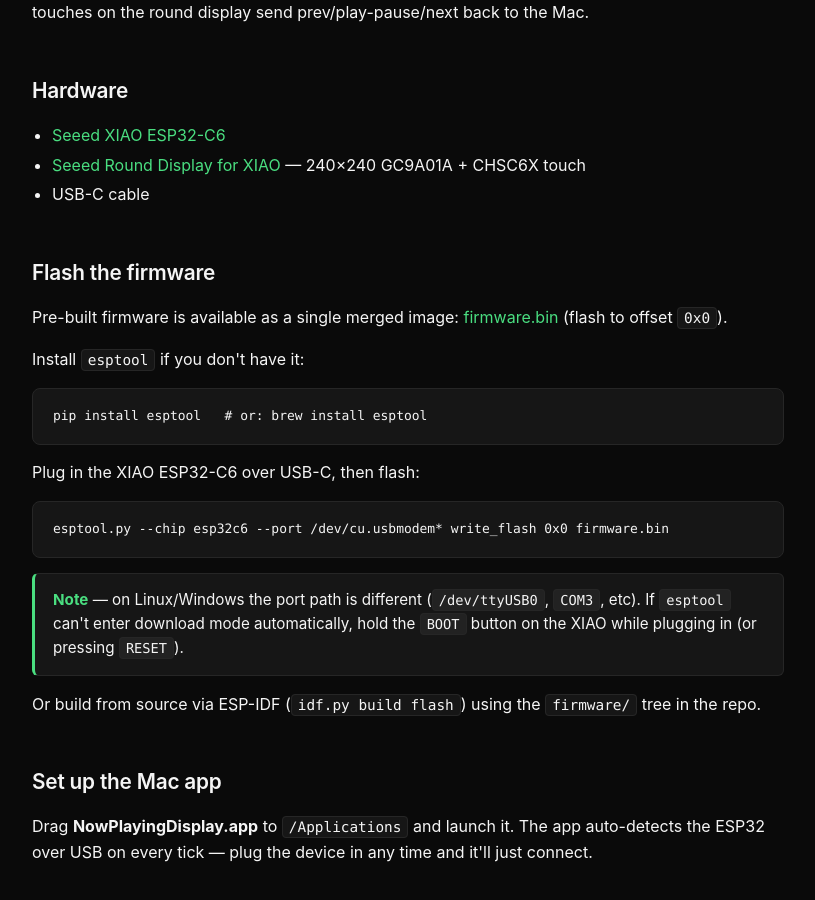
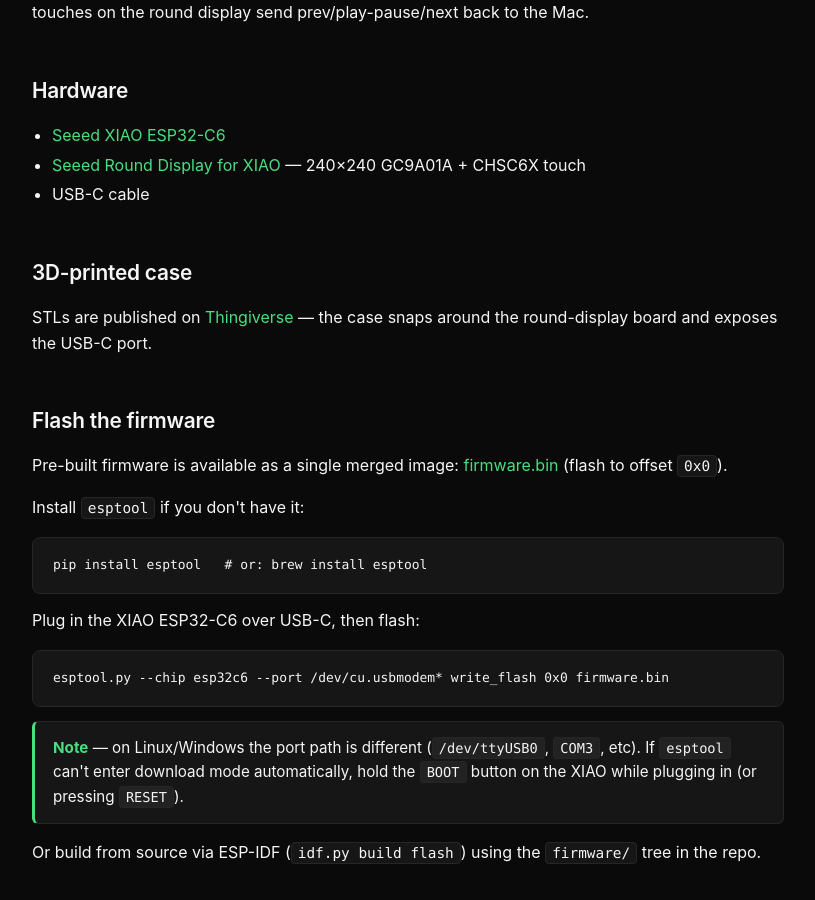
Before and after one commit to gxlabs/gxlabs.github.io, a Jekyll site: the page now-playing/index.html, which Jekyll copies as it is, in a window 1280 px wide and 900 px high, scrolled down 1635 px. Shown: the whole window, without its empty margins (232-1047 px from the left). Built offline with Jekyll 4.4.1, drawn with Linux system fonts in a browser that asks for light colours.

Commit message:
add 3D-printed case section linking to Thingiverse
Co-Authored-By: Claude Opus 4.7 (1M context) <noreply@anthropic.com>

```diff
--- a/now-playing/index.html
+++ b/now-playing/index.html
@@ -167,6 +167,9 @@
     <li>USB-C cable</li>
   </ul>
 
+  <h2>3D-printed case</h2>
+  <p>STLs are published on <a href="https://www.thingiverse.com/thing:6938412">Thingiverse</a> — the case snaps around the round-display board and exposes the USB-C port.</p>
+
   <h2>Flash the firmware</h2>
   <p>Pre-built firmware is available as a single merged image: <a href="./firmware.bin">firmware.bin</a> (flash to offset <code>0x0</code>).</p>
   <p>Install <code>esptool</code> if you don't have it:</p>
```
